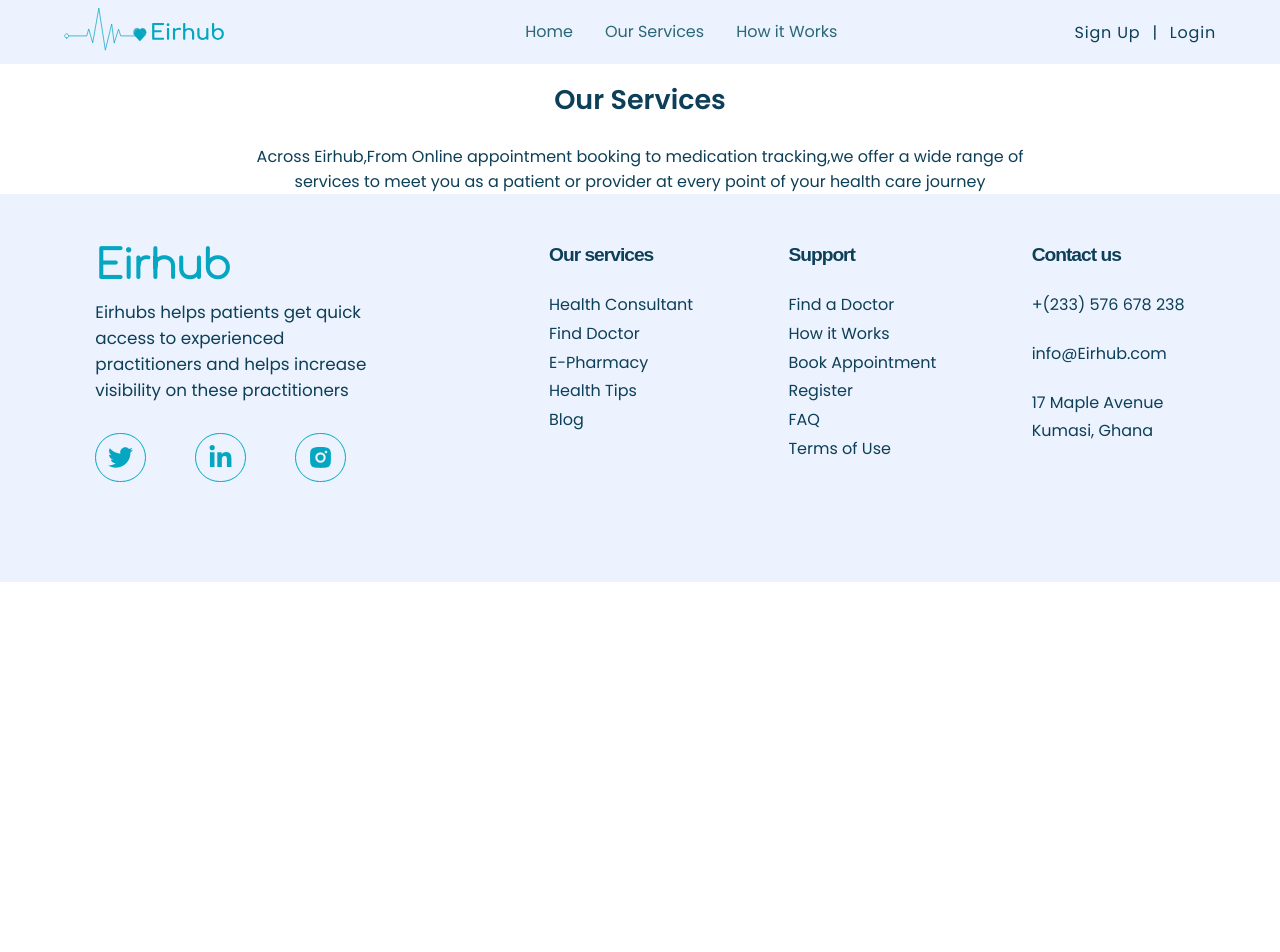
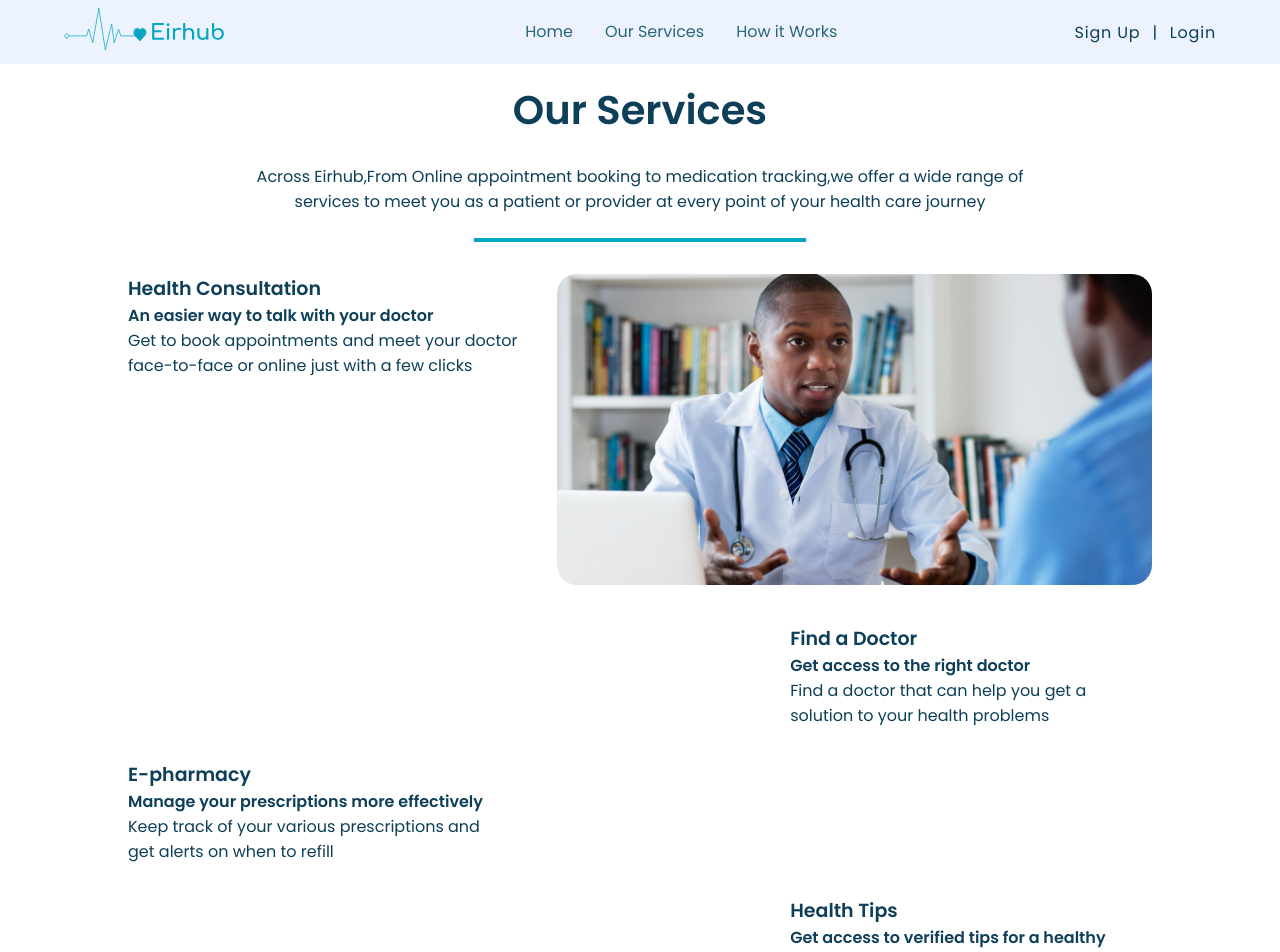
Before and after one commit to Silicon-Valley00/eirhub-frontend, a React (Create React App) app in the folder client/: page /our-services in a window 1280 px wide. Shown: the top 952 px of the page. Before the commit the page ends 800 px from the top, so only its background shows below. Built offline with nearby package versions, Linux system fonts and the light colour scheme.

Commit message:
add lower section with images

```diff
--- a/client/src/Pages/Landing page/ServicesPage/index.js
+++ b/client/src/Pages/Landing page/ServicesPage/index.js
@@ -2,12 +2,14 @@ import React from 'react';
 import Footer from '../components/Footer';
 import Navbar from '../components/Navbar';
 import style from './style.module.css';
+import pic from '../../../assets/maleDoctor.jpg';
 
 const ServicesPage = () => {
    return (
       <>
          <Navbar />
          <main className={style.main}>
+            {/* upper section */}
             <div className={style.upper_part}>
                <div className={style.title}>Our Services</div>
                <div>
@@ -17,10 +19,76 @@ const ServicesPage = () => {
                      patient or provider at every point of your health care
                      journey
                   </p>
-                  <p></p>
-                  <p></p>
                </div>
+               <div className={style.h_line}></div>
             </div>
+
+            {/* body section with images */}
+            <section className={style.lower_section}>
+               {/* first container */}
+               <div className={style.container}>
+                  <div className={style.with_text}>
+                     <p className={style.with_text_title}>
+                        Health Consultation
+                     </p>
+                     <p className={style.with_text_desc}>
+                        An easier way to talk with your doctor
+                     </p>
+                     <p className={style.with_text_content}>
+                        Get to book appointments and meet your doctor
+                        face-to-face or online just with a few clicks
+                     </p>
+                  </div>
+                  <div className={style.of_image}>
+                     <img src={pic} alt="" className={style.of__image} />
+                  </div>
+               </div>
+
+               {/* second container */}
+               <div className={style.container}>
+                  <div className={style.of_image}></div>
+                  <div className={style.with_text}>
+                     <p className={style.with_text_title}>Find a Doctor</p>
+                     <p className={style.with_text_desc}>
+                        Get access to the right doctor
+                     </p>
+                     <p className={style.with_text_content}>
+                        Find a doctor that can help you get a solution to your
+                        health problems{' '}
+                     </p>
+                  </div>
+               </div>
+
+               {/* third container */}
+               <div className={style.container}>
+                  <div className={style.with_text}>
+                     <p className={style.with_text_title}>E-pharmacy</p>
+                     <p className={style.with_text_desc}>
+                        Manage your prescriptions more effectively
+                     </p>
+                     <p className={style.with_text_content}>
+                        Keep track of your various prescriptions and get alerts
+                        on when to refill
+                     </p>
+                  </div>
+                  <div className={style.of_image}></div>
+               </div>
+
+               {/* fourth container */}
+               <div className={style.container}>
+                  <div className={style.of_image}></div>
+                  <div className={style.with_text}>
+                     <p className={style.with_text_title}>Health Tips</p>
+                     <p className={style.with_text_desc}>
+                        Get access to verified tips for a healthy living
+                     </p>
+                     <p className={style.with_text_content}>
+                        Find a doctor that can help you get a solution to your
+                        health problems
+                     </p>
+                  </div>
+               </div>
+            </section>
          </main>
          <Footer />
       </>
--- a/client/src/Pages/Landing page/ServicesPage/style.module.css
+++ b/client/src/Pages/Landing page/ServicesPage/style.module.css
@@ -3,6 +3,7 @@
    padding-right: 2rem;
    padding-left: 2rem;
    color: var(--deepcol);
+   font-size: 16px;
 }
 
 .upper_part {
@@ -23,13 +24,69 @@
    text-align: center;
 }
 
+.h_line {
+   width: 40%;
+   height: 4px;
+   background: var(--lightcol);
+   margin-bottom: 2rem;
+}
+
+.lower_section {
+   display: flex;
+   flex-direction: column;
+   gap: 2rem;
+}
+
+.container {
+   display: flex;
+   flex-direction: column;
+   align-items: flex-start;
+}
+
+.with_text {
+   display: block;
+}
+
+.with_text_title {
+   font-size: 19px;
+   font-weight: 800;
+}
+
+.with_text_desc {
+   font-weight: 600;
+}
+
+.of_image {
+   width: 100%;
+}
+
+.of__image {
+   object-fit: cover;
+   width: 100%;
+   border-radius: 20px;
+}
+
+/* media query for 758px */
 @media (min-width: 768px) {
    .upper_part {
       padding-left: 3rem;
       padding-right: 3rem;
    }
+
+   .title {
+      font-size: 40px;
+   }
+
+   .lower_section {
+      padding-right: 6rem;
+      padding-left: 6rem;
+   }
+   .container {
+      flex-direction: row;
+   }
 }
 
+/* ================ media query for 1024px ================= */
 @media (min-width: 1024px) {
    .upper_part {
       padding-left: 12rem;
```
Also changed, not shown: client/src/Pages/ServicesPage/index.js (deleted, +0 -7 lines).
